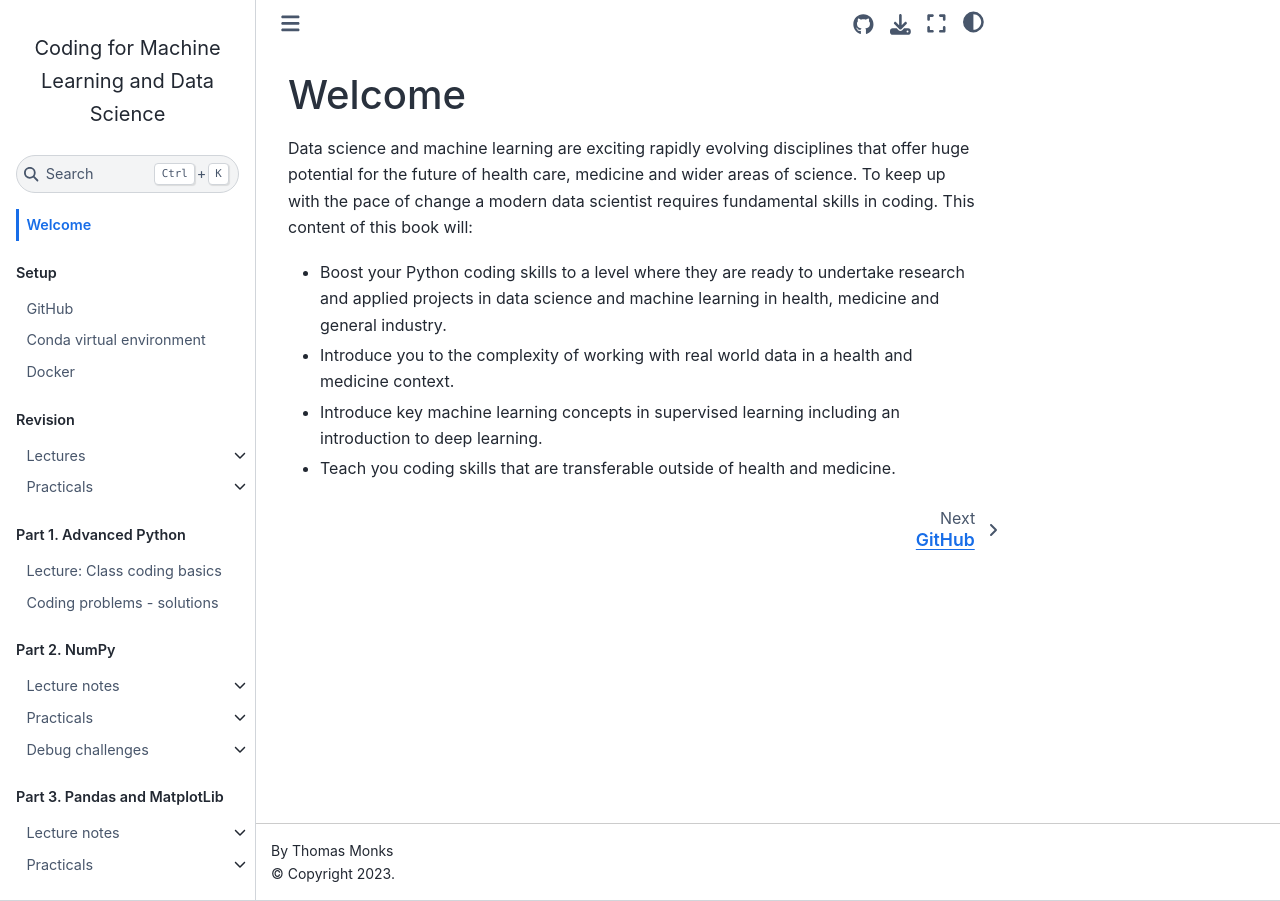
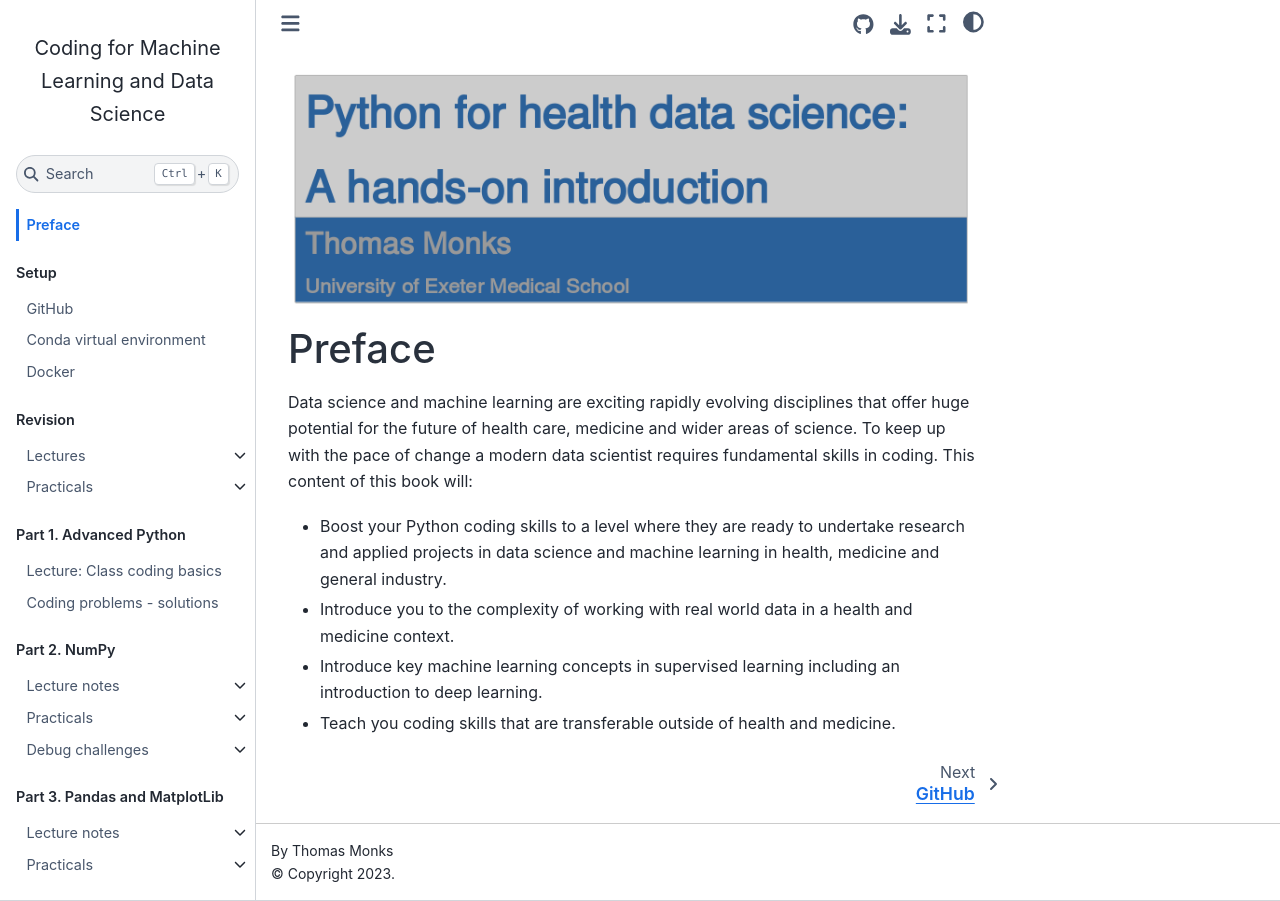
Before and after one commit to health-data-science-OR/coding-for-ml, a Jupyter Book: the page built from content/front_page.md, in a window 1280 px wide. Built offline with Jupyter Book 1.0.4 settings and Sphinx 7.4.7 and the Sphinx Book theme 1.1.4, drawn with Linux system fonts in a browser that asks for light colours.

Commit message:
FP: added title image

```diff
--- a/content/front_page.md
+++ b/content/front_page.md
@@ -1,4 +1,6 @@
-# Welcome
+![title image](imgs/title_cropped.png)
+
+# Preface
 
 Data science and machine learning are exciting rapidly evolving disciplines that offer huge potential for the future of health care, medicine and wider areas of science.  To keep up with the pace of change a modern data scientist requires fundamental skills in coding.  This content of this book will:
 
```
Also changed, not shown: content/01_advanced_python/labs/02_oop.ipynb (added), content/01_advanced_python/labs/Untitled.ipynb, content/imgs/title_cropped.png (added), 3 other files.
